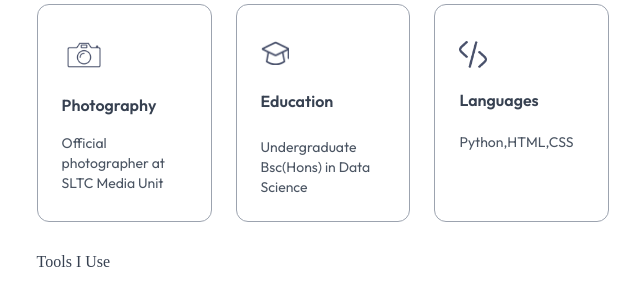
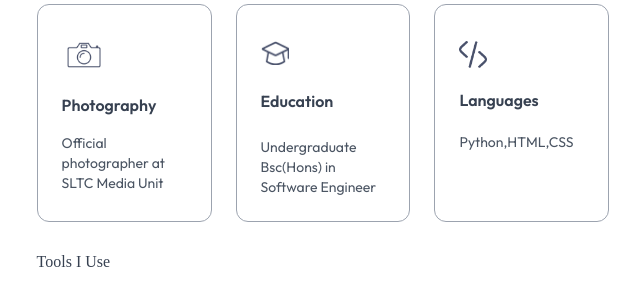
Before and after one commit to Manilka1111/SmartApp, a plain HTML site: page index.html in a window 1280 px wide. Shown: the part 1200-1498 px from the top of the page, 517-1157 px from the left. Drawn offline with nearby package versions, Linux system fonts and the light colour scheme; a web font is replaced by a local one.

Commit message:
Add files via upload

```diff
--- a/index.html
+++ b/index.html
@@ -143,7 +143,7 @@ items-center justify-center gap-2">
                     <img src="./images/edu-icon-dark.png" alt="" class="w-7 mt-3 hidden dark:block">
 
                     <h3 class="my-5 font-semibold text-gray-700 dark:text-white">Education</h3>
-                    <p class="text-gray-600 text-sm dark:text-white/80">Undergraduate Bsc(Hons) in Data Science</p>
+                    <p class="text-gray-600 text-sm dark:text-white/80">Undergraduate Bsc(Hons) in Software Engineer</p>
                 </li>
                 <li class="border-[0.5px] border-gray-400 rounded-xl p-6
                 cursor-pointer hover:bg-lightHover hover:-translate-y-1 duration-500
```
